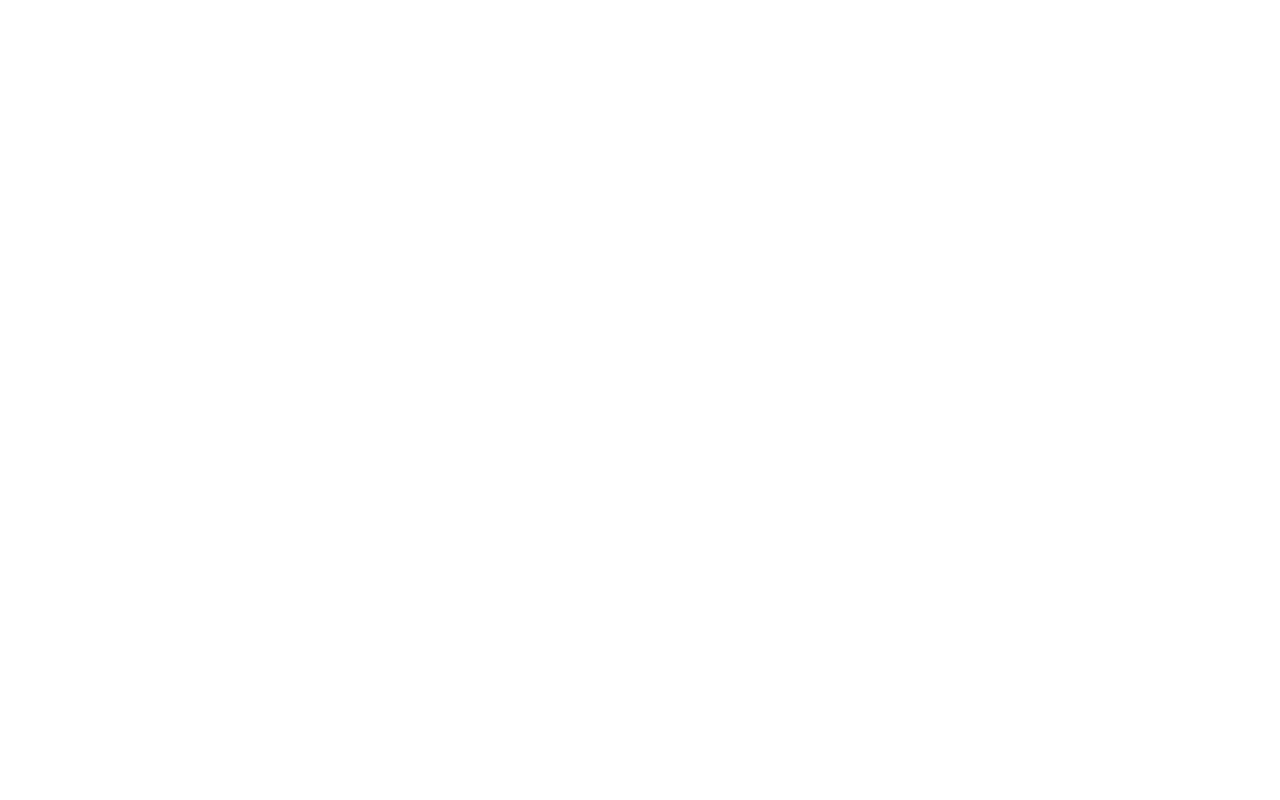
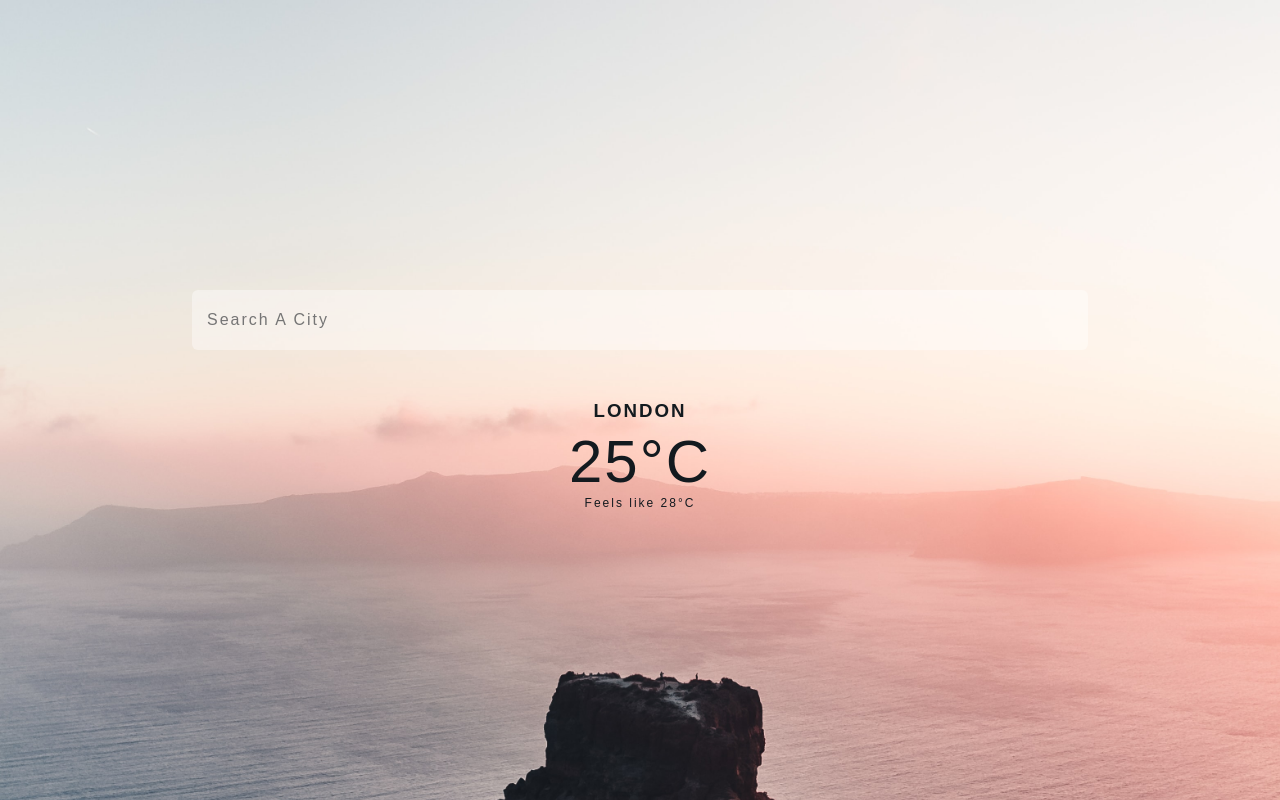
Before and after one commit to yagmurdal/weather-app, a plain HTML site: page index.html in a window 1280 px wide. Drawn offline with nearby package versions, Linux system fonts and the light colour scheme.

Commit message:
ui completed

```diff
--- a/assets/css/style.css
+++ b/assets/css/style.css
@@ -0,0 +1,68 @@
+* {
+    margin: 0;
+    padding: 0;
+    box-sizing: border-box;
+}
+
+html , body {
+    width: 100%;
+    height: 100%;
+    font-size: 14px;
+    font-family: Arial, Helvetica, sans-serif;
+    color: #131A1F;
+    letter-spacing: 2px;
+}
+
+#app {
+    width: 100%;
+    height: 100%;
+    display: flex;
+    flex-direction: column;
+    align-items: center;
+    justify-content: center;
+    background-image: url(../image/main-bg.jpg);
+    background-position: center;
+    background-size: cover;
+}
+
+#app #search-input {
+    width: 70%;
+    height: 60px;
+    margin-bottom: 50px;
+}
+
+#app #search-input input {
+    width: 100%;
+    height: 100%;
+    padding-left: 15px;
+    background-color: #ffffff61;
+    border: none;
+    border-radius: 6px;
+    font-size: 16px;
+    transition: all ease-in-out 200ms;
+    letter-spacing: 2px;
+}
+
+#app #search-input input:focus {
+    outline: none;
+    background-color: white;
+    color:#dfa7a0;
+}
+
+#city-info {
+    text-align: center;
+}
+
+#city-info #city-name {
+    font-size: 16px;
+    margin-bottom: 5px;
+
+}
+
+#city-info #city-temp {
+    font-size: 60px;
+}
+
+#city-info #feels-like {
+    font-size: 12px;
+}
--- a/index.html
+++ b/index.html
@@ -8,7 +8,17 @@
     <link rel="stylesheet" href="./assets/css/style.css">
 </head>
 <body>
+    <div id="app">
+        <div id="search-input">
+            <input type="text" placeholder="Search A City">
+        </div>
+        <div id="city-info">
+            <div id="city-name"><h3>LONDON</h3></div>
+            <div id="city-temp"><span>25°C</span></div>
+            <div id="feels-like"><p>Feels like <span>28°C</span></p></div>
+        </div>
 
+    </div>
 
 
 
```
Also changed, not shown: assets/image/main-bg.jpg (added).
